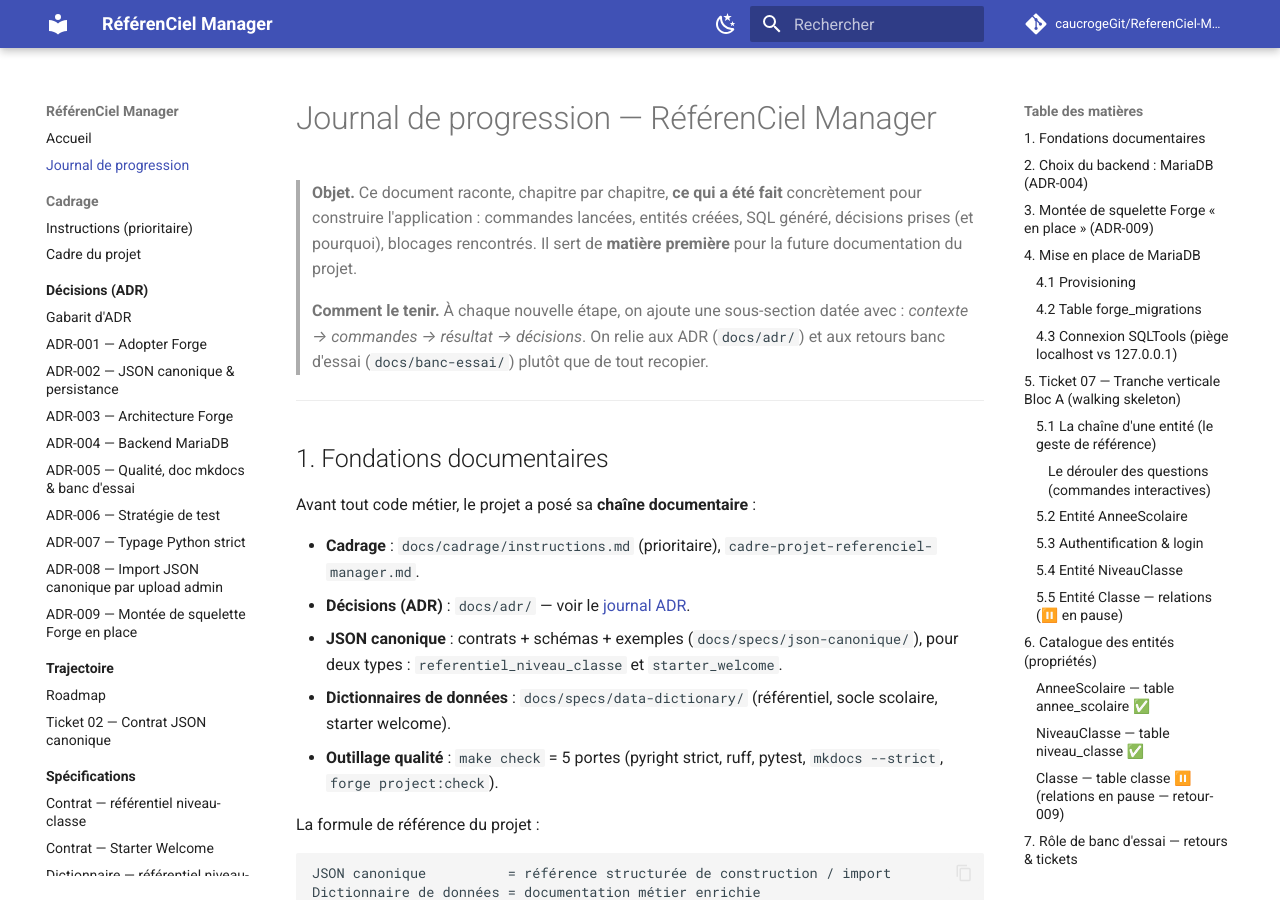
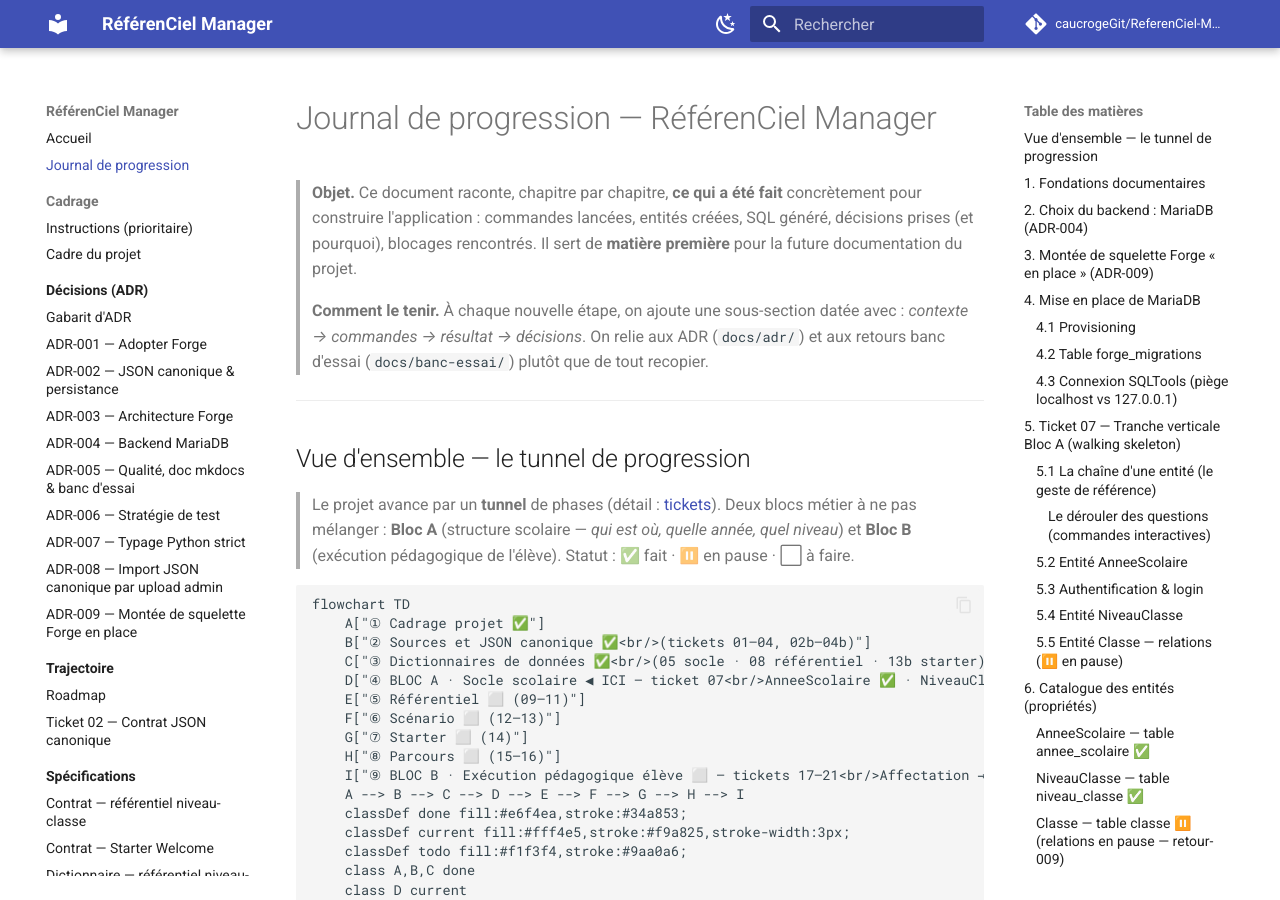
Before and after one commit to caucrogeGit/ReferenCiel-Manager, an MkDocs documentation site: the page built from docs/journal-de-progression.md, in a window 1280 px wide and 900 px high. Built offline with MkDocs 1.6.1 and Material for MkDocs 9.7.7, drawn with Linux system fonts in a browser that asks for light colours; comment, search, counter and statistics services are not loaded; some of the changed text lies outside the part shown.

Commit message:
docs(journal): schéma Mermaid du tunnel de progression (vue d'ensemble)
Ajoute en tête une 'Vue d'ensemble' : diagramme Mermaid du tunnel complet
(cadrage -> sources/canonique -> dictionnaires -> Bloc A socle scolaire [ICI]
-> référentiel/scénario/starter/parcours -> Bloc B exécution), avec statut par
phase (fait/en pause/à faire). Rendu nativement par VS Code et GitHub ; mkdocs
--strict le tolère (affiché en bloc code tant que le rendu mermaid n'est pas activé
côté site).

Co-Authored-By: Claude Opus 4.8 (1M context) <noreply@anthropic.com>

````diff
--- a/docs/journal-de-progression.md
+++ b/docs/journal-de-progression.md
@@ -9,6 +9,38 @@
 > avec : *contexte → commandes → résultat → décisions*. On relie aux ADR
 > (`docs/adr/`) et aux retours banc d'essai (`docs/banc-essai/`) plutôt que de tout
 > recopier.
+
+---
+
+## Vue d'ensemble — le tunnel de progression
+
+> Le projet avance par un **tunnel** de phases (détail : [tickets](tickets/README.md)).
+> Deux blocs métier à ne pas mélanger : **Bloc A** (structure scolaire — *qui est où,
+> quelle année, quel niveau*) et **Bloc B** (exécution pédagogique de l'élève).
+> Statut : ✅ fait · ⏸️ en pause · ⬜ à faire.
+
+```mermaid
+flowchart TD
+    A["① Cadrage projet ✅"]
+    B["② Sources et JSON canonique ✅<br/>(tickets 01–04, 02b–04b)"]
+    C["③ Dictionnaires de données ✅<br/>(05 socle · 08 référentiel · 13b starter)"]
+    D["④ BLOC A · Socle scolaire ◀ ICI — ticket 07<br/>AnneeScolaire ✅ · NiveauClasse ✅ · Classe ⏸️<br/>⬜ Groupe · Eleve · Professeur · Inscription · Affectation"]
+    E["⑤ Référentiel ⬜ (09–11)"]
+    F["⑥ Scénario ⬜ (12–13)"]
+    G["⑦ Starter ⬜ (14)"]
+    H["⑧ Parcours ⬜ (15–16)"]
+    I["⑨ BLOC B · Exécution pédagogique élève ⬜ — tickets 17–21<br/>Affectation → Progression → QCM/checklist/dépôt → Suivi prof → Évaluation et bilan"]
+    A --> B --> C --> D --> E --> F --> G --> H --> I
+    classDef done fill:#e6f4ea,stroke:#34a853;
+    classDef current fill:#fff4e5,stroke:#f9a825,stroke-width:3px;
+    classDef todo fill:#f1f3f4,stroke:#9aa0a6;
+    class A,B,C done
+    class D current
+    class E,F,G,H,I todo
+```
+
+> **Où on en est** : phases ①–③ faites, **④ Bloc A en cours** (2 entités sur 8,
+> `Classe` en pause sur le flux relation). Les phases ⑤–⑨ suivront.
 
 ---
 
````
